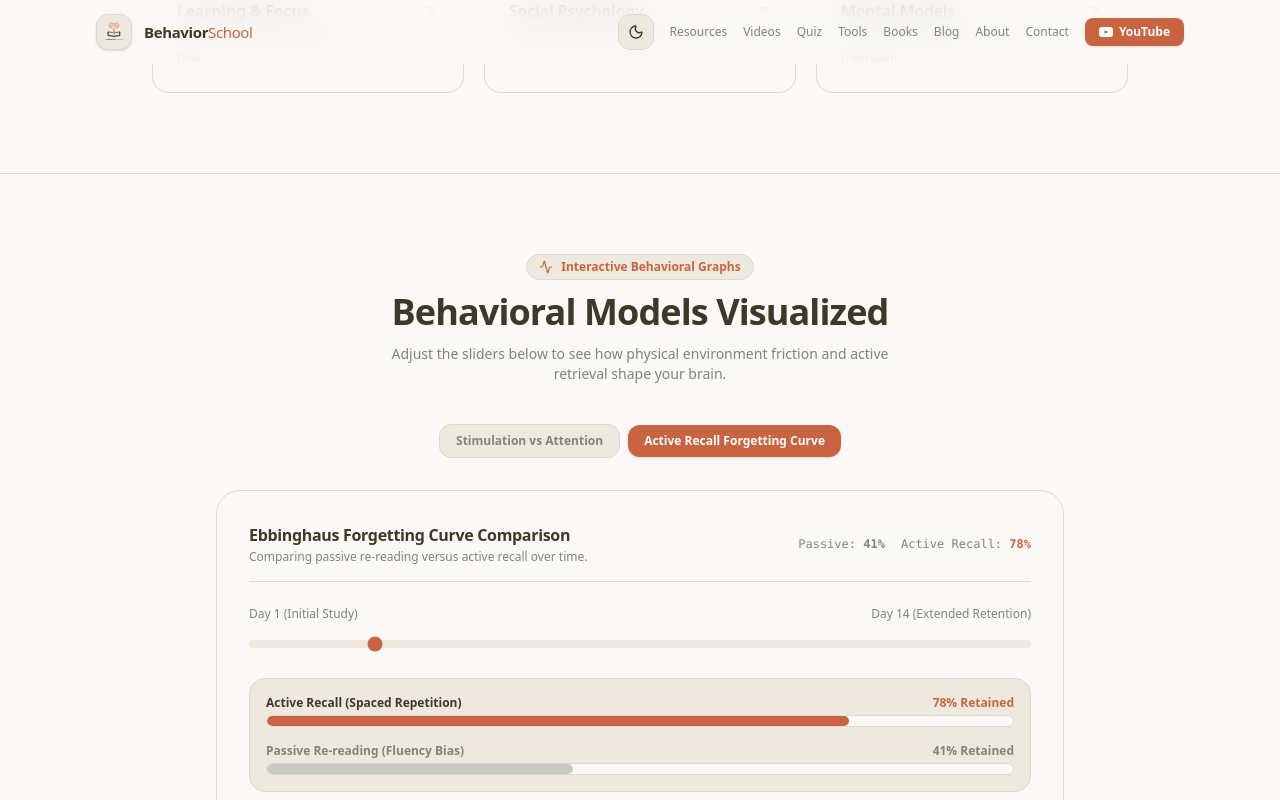
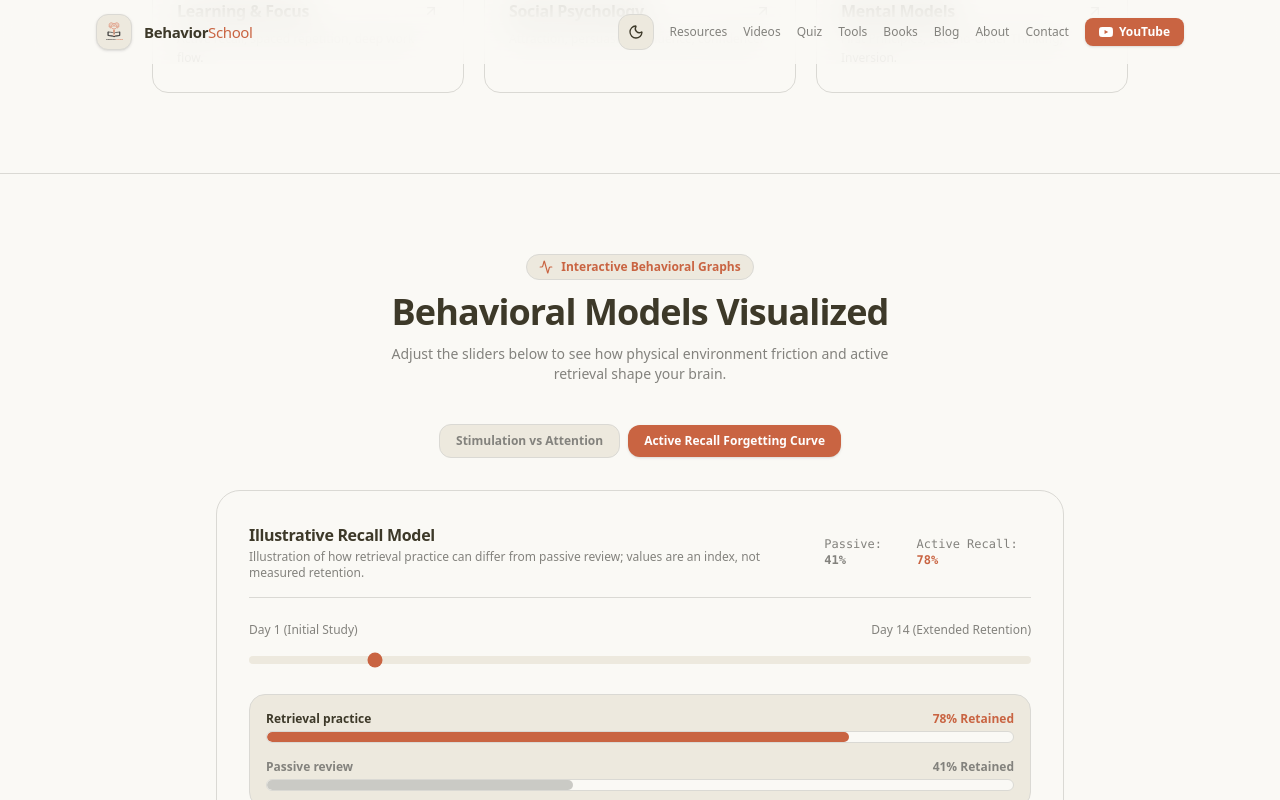
Before and after one commit to sh20raj-backup/behavior-school-behavior-school.github.io, a Next.js app: page / in a window 1280 px wide. Both pictures are taken after a click on the button "Active Recall Forgetting Curve". Shown: the part 1308-2108 px from the top of the page. Built offline with nearby package versions, Linux system fonts and the light colour scheme.

Commit message:
fix: complete content and Excalidraw audit

```diff
--- a/app/(main)/page.tsx
+++ b/app/(main)/page.tsx
@@ -24,7 +24,7 @@ export default function MainPage() {
         "name": "Why do we procrastinate?",
         "acceptedAnswer": {
           "@type": "Answer",
-          "text": "Procrastination is an emotional regulation problem, not a time-management flaw. When faced with anxiety or self-doubt, the brain's limbic system triggers avoidance."
+          "text": "Procrastination can involve emotion regulation, task aversiveness, delay discounting, and self-control; the balance varies with context."
         }
       },
       {
@@ -32,7 +32,7 @@ export default function MainPage() {
         "name": "Why do we lose focus so easily?",
         "acceptedAnswer": {
           "@type": "Answer",
-          "text": "Modern digital environments flood the prefrontal cortex with rapid dopamine hits, creating artificial boredom during low-stimulus, high-effort work."
+          "text": "Frequent digital novelty can create competing cues and make sustained attention harder, while the effects depend on context and individual differences."
         }
       },
       {
@@ -40,7 +40,7 @@ export default function MainPage() {
         "name": "Why are bad habits so difficult to break?",
         "acceptedAnswer": {
           "@type": "Answer",
-          "text": "Habits are automated neural pathways carved into the basal ganglia. To change a habit, keep the Cue and Reward, but substitute the Response."
+          "text": "Repeated cue-response patterns can become more automatic, and changing cues, friction, or alternative responses can help reshape behavior."
         }
       },
       {
@@ -48,7 +48,7 @@ export default function MainPage() {
         "name": "How can anyone learn faster?",
         "acceptedAnswer": {
           "@type": "Answer",
-          "text": "Active recall and spaced repetition trigger synaptic plasticity much more effectively than passive reading or highlighting."
+          "text": "Retrieval practice and spaced practice often improve later recall more than passive review, with outcomes depending on task design and context."
         }
       }
     ]
--- a/app/(videos)/videos/page.tsx
+++ b/app/(videos)/videos/page.tsx
@@ -20,8 +20,6 @@ export const channelVideos = [
     title: "Why Rejection LITERALLY Hurts (According to Neuroscience)",
     duration: "3:57",
     category: "Social Neuroscience",
-    views: "2 views",
-    date: "2 weeks ago",
     slug: "why-rejection-literally-hurts-neuroscience",
     desc: "How the dorsal anterior cingulate cortex processes social pain identically to physical tissue damage."
   },
@@ -29,8 +27,6 @@ export const channelVideos = [
     title: "The Intelligence Trap: Why Smart Brains Overthink Everything",
     duration: "4:44",
     category: "Psychology",
-    views: "New",
-    date: "3 weeks ago",
     slug: "intelligence-trap-why-smart-brains-overthink",
     desc: "Why high cognitive capacity leads to paralysis by analysis and hyper-active Default Mode Network loops."
   },
@@ -38,8 +34,6 @@ export const channelVideos = [
     title: "The Invisible Strings: Mastering the Psychology of Manipulation",
     duration: "4:23",
     category: "Behavior Science",
-    views: "New",
-    date: "3 weeks ago",
     slug: "psychology-of-manipulation-invisible-strings",
     desc: "Deconstructing dark triad traits, gaslighting mechanisms, and emotional manipulation tactics."
   },
@@ -47,8 +41,6 @@ export const channelVideos = [
     title: "The Biological Battlefield: The Neuroscience of Procrastination",
     duration: "4:55",
     category: "Neuroscience",
-    views: "New",
-    date: "3 weeks ago",
     slug: "neuroscience-of-procrastination",
     desc: "Why procrastination is an emotional regulation failure caused by Amygdala threat perception."
   },
@@ -56,8 +48,6 @@ export const channelVideos = [
     title: "You Are Not Lazy",
     duration: "20:07",
     category: "Masterclass",
-    views: "4 views",
-    date: "1 month ago",
     slug: "you-are-not-lazy-behavioral-breakdown",
     desc: "A 20-minute comprehensive masterclass uncoupling state exhaustion from moral failure."
   },
@@ -65,8 +55,6 @@ export const channelVideos = [
     title: "How to Train Your Brain to Be Happy (7 Simple Habits)",
     duration: "6:25",
     category: "Positive Psychology",
-    views: "1 view",
-    date: "1 month ago",
     slug: "train-your-brain-to-be-happy-7-habits",
     desc: "Neuroplasticity protocols to rewire serotonin receptors and regulate baseline tonic mood."
   },
@@ -74,8 +62,6 @@ export const channelVideos = [
     title: "You Love the Dream, Not the Work",
     duration: "4:47",
     category: "Habits & Discipline",
-    views: "1 view",
-    date: "1 month ago",
     slug: "you-love-the-dream-not-the-work",
     desc: "Why fantasy dopamine spikes trick your brain into feeling accomplishment before taking physical action."
   },
@@ -83,8 +69,6 @@ export const channelVideos = [
     title: "Why You Ignore 100 Compliments (The Negativity Bias)",
     duration: "9:00",
     category: "Cognitive Psychology",
-    views: "2 views",
-    date: "1 month ago",
     slug: "why-you-ignore-100-compliments-negativity-bias",
     desc: "Evolutionary psychology reveals why human brains weigh negative feedback 4x heavier than positive reinforcement."
   },
@@ -92,8 +76,6 @@ export const channelVideos = [
     title: "How a Single Number Hacks Your Brain (The Anchoring Effect)",
     duration: "6:08",
     category: "Mental Models",
-    views: "3 views",
-    date: "1 month ago",
     slug: "how-a-single-number-hacks-your-brain-anchoring",
     desc: "How initial numeric anchors skew financial negotiations and intuitive estimations."
   },
@@ -101,8 +83,6 @@ export const channelVideos = [
     title: "Why You Fear the Wrong Things (The Availability Heuristic)",
     duration: "5:22",
     category: "Mental Models",
-    views: "2 views",
-    date: "1 month ago",
     slug: "why-you-fear-the-wrong-things-availability-heuristic",
     desc: "Why news media vividness distorts probability estimation and causes irrational risk assessment."
   },
@@ -110,8 +90,6 @@ export const channelVideos = [
     title: "Why This Ugly Chair Feels Perfect (The IKEA Effect)",
     duration: "4:26",
     category: "Behavioral Economics",
-    views: "3 views",
-    date: "1 month ago",
     slug: "why-this-ugly-chair-feels-perfect-ikea-effect",
     desc: "Cognitive bias breakdown of why humans overvalue products and ideas they personally helped build."
   }
--- a/app/components/ExcalidrawClient.tsx
+++ b/app/components/ExcalidrawClient.tsx
@@ -3,7 +3,6 @@
 import { useEffect, useRef, useState } from "react";
 import dynamic from "next/dynamic";
 import { Maximize2, Minimize2, RotateCcw, Sparkles } from "lucide-react";
-import type { ExcalidrawElement } from "@excalidraw/excalidraw/types/element/types";
 import type { ExcalidrawImperativeAPI } from "@excalidraw/excalidraw/types";
 import "@excalidraw/excalidraw/index.css";
 
@@ -127,7 +126,7 @@ export default function ExcalidrawClient({
     const arrowColor = dark ? "#a78bfa" : "#6d4db1";
 
     const nextElements = api.getSceneElements().map((element) => {
-      const customData = (element as ExcalidrawElement & { customData?: { sketchMarker?: string } }).customData;
+      const customData = (element as { customData?: { sketchMarker?: string } }).customData;
       if (customData?.sketchMarker !== marker) return element;
 
       if (element.type === "rectangle") {
--- a/app/components/VisualGraphs.tsx
+++ b/app/components/VisualGraphs.tsx
@@ -130,10 +130,10 @@ export default function VisualGraphs() {
             <div className="flex flex-col sm:flex-row sm:items-center justify-between gap-4 border-b border-[var(--border)] pb-4">
               <div>
                 <h3 className="text-base font-bold text-[var(--foreground)]">
-                  Ebbinghaus Forgetting Curve Comparison
+                  Illustrative Recall Model
                 </h3>
                 <p className="text-xs text-[var(--muted-foreground)] mt-0.5">
-                  Comparing passive re-reading versus active recall over time.
+                  Illustration of how retrieval practice can differ from passive review; values are an index, not measured retention.
                 </p>
               </div>
               <div className="flex gap-4 text-xs font-mono">
@@ -168,7 +168,7 @@ export default function VisualGraphs() {
             <div className="space-y-4 p-4 rounded-2xl bg-[var(--muted)] border border-[var(--border)]">
               <div>
                 <div className="flex justify-between text-xs font-bold text-[var(--foreground)] mb-1">
-                  <span>Active Recall (Spaced Repetition)</span>
+                  <span>Retrieval practice</span>
                   <span className="text-[var(--primary)]">{activeRecallRetention}% Retained</span>
                 </div>
                 <div className="w-full h-3 bg-[var(--card)] rounded-full overflow-hidden border border-[var(--border)]">
@@ -181,7 +181,7 @@ export default function VisualGraphs() {
 
               <div>
                 <div className="flex justify-between text-xs font-bold text-[var(--muted-foreground)] mb-1">
-                  <span>Passive Re-reading (Fluency Bias)</span>
+                  <span>Passive review</span>
                   <span>{passiveRetention}% Retained</span>
                 </div>
                 <div className="w-full h-3 bg-[var(--card)] rounded-full overflow-hidden border border-[var(--border)]">
```
